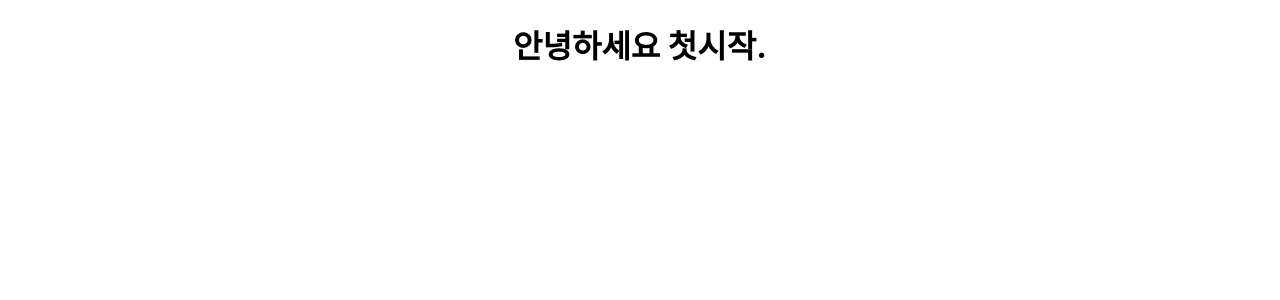
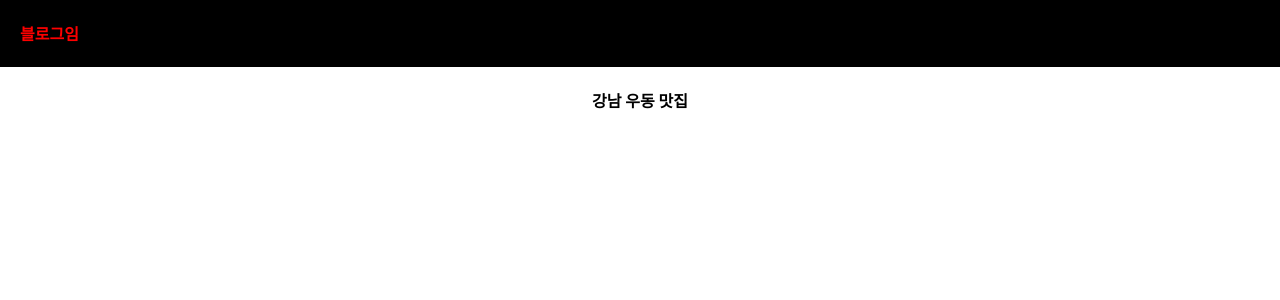
Before and after one commit to app-and-me/Bluets, a React (Create React App) app: page / in a window 1280 px wide. Shown: the top 300 px of the page. Built offline with nearby package versions, Linux system fonts and the light colour scheme.

Commit message:
React start

```diff
--- a/src/App.css
+++ b/src/App.css
@@ -2,6 +2,13 @@
   text-align: center;
 }
 
+.black-nav{
+  display: flex;
+  background: black;
+  width: 100%;
+  color: white;
+  padding-left: 20px;
+}
 .App-logo {
   height: 40vmin;
   pointer-events: none;
--- a/src/App.js
+++ b/src/App.js
@@ -1,9 +1,14 @@
 import './App.css';
 
 function App() {
+  let post = '강남 우동 맛집';
+
   return (
     <div className="App">
-      <h1>안녕하세요 첫시작.</h1>
+      <div className='black-nav'>
+        <h4 style={{color : 'red'}}>블로그임</h4>
+      </div>
+      <h4>{post}</h4>
     </div>
   );
 }
```
